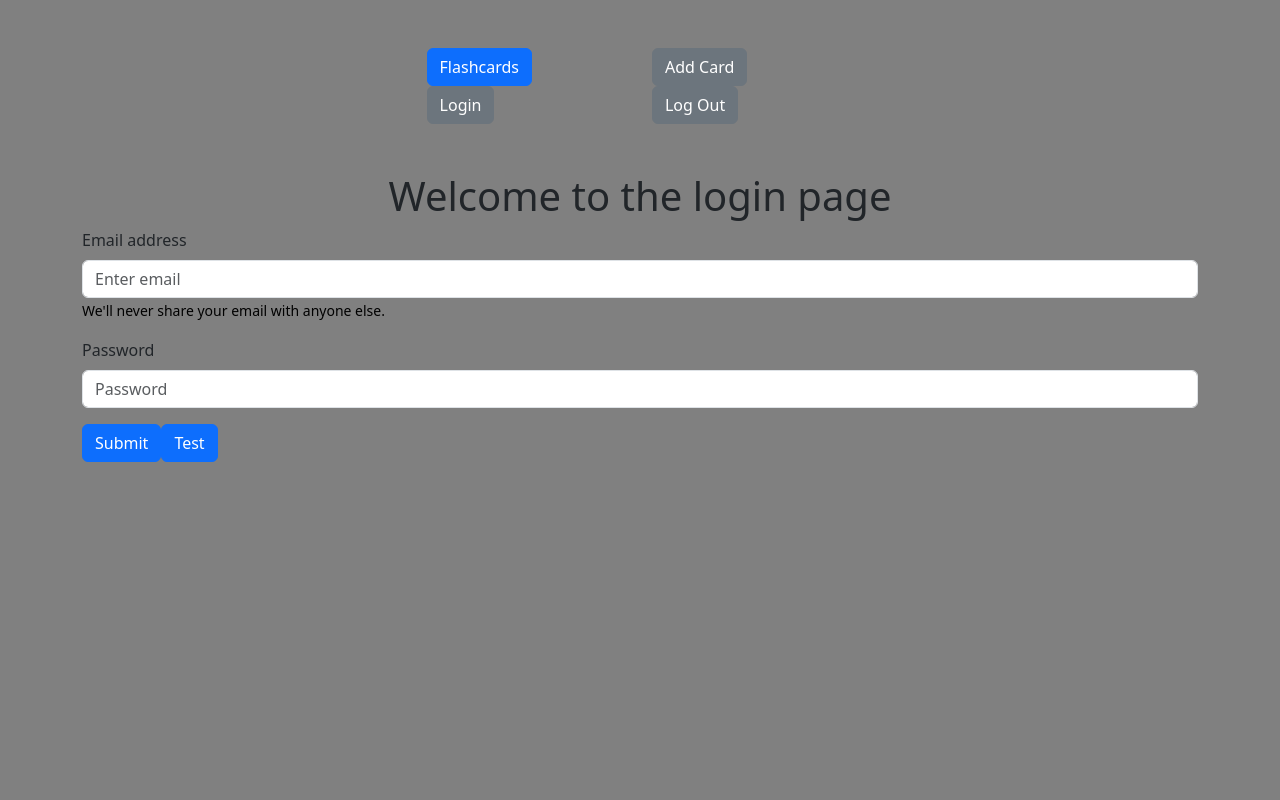
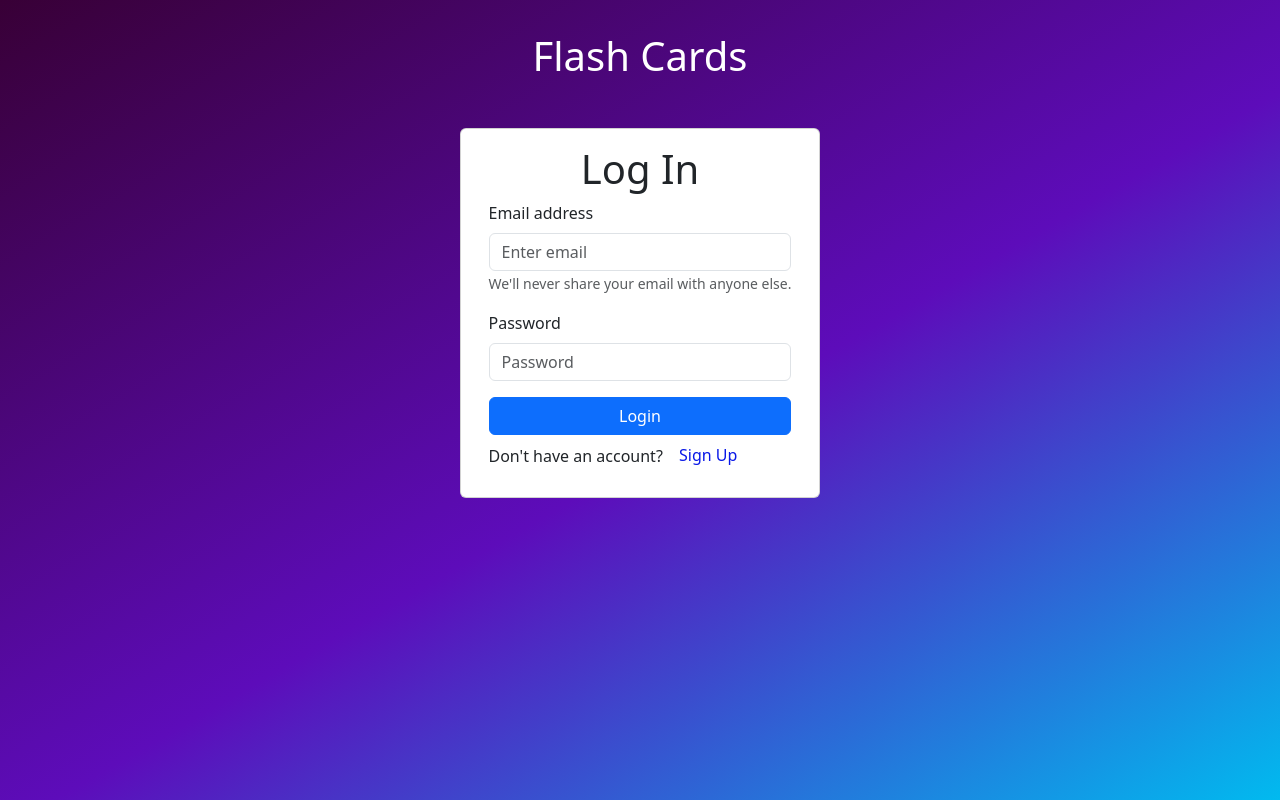
Before and after one commit to gitJakers/flashcard, a React (Create React App) app: page /login in a window 1280 px wide. Built offline with nearby package versions, Linux system fonts and the light colour scheme.

Commit message:
removed old folders, fixed signIn, added style

```diff
--- a/package.json
+++ b/package.json
@@ -3,6 +3,8 @@
   "version": "0.1.0",
   "private": true,
   "dependencies": {
+    "@fortawesome/fontawesome-svg-core": "^1.2.36",
+    "@fortawesome/free-solid-svg-icons": "^5.15.4",
     "@testing-library/jest-dom": "^5.11.4",
     "@testing-library/react": "^11.1.0",
     "@testing-library/user-event": "^12.1.10",
--- a/src/App.css
+++ b/src/App.css
@@ -45,26 +45,97 @@
 
 .card-back, .card-front {
   height: 10rem;
-  /* border-radius: .5rem; */
   width: 100%;
   color: white;
   display: flex;
   justify-content: center;
   align-items: center;
+  background-color: #272627;
+  height: 20rem;
+  border-radius: 10px;
+  box-shadow: 0px 0px 10px 5px rgb(0, 178, 248);
+  /* 0px 0px 10px 0px rgb(78, 1, 88); */
 }
 
-.card-front {
-  background-color: #168274;
-  box-shadow: 0rem 0rem 1rem 1rem  #168274;
+.flipBtn {
+  min-width: 12rem;
+  min-height: 4rem;
+  border-radius: 2rem;
+  border-style: hidden;
+  color: white;
+  font-size: 2rem;
+  background-color: #0CBABA;
 }
 
+.prevBtn, .nextBtn {
+  /* min-width: 10rem; */
+  color: white;
+  font-size: 1rem;
+  min-height: 4rem;
+  min-width: 5rem;
+  border-radius: 2rem;
+  border-style:solid;
+  border-color: #0CBABA;
+  background: transparent;
+  /* background-color: #0CBABA; */
+}
+
+.prevBtn:hover {
+  content:;
+  color: black;
+  padding-left: 2rem;
+}
+
+/* .nextBtn {
+
+} */
+
+/*
 .card-back {
   background-color: #477470;
+  height: 20rem;
   box-shadow: 0rem 0rem 1rem 1rem  #477470;
+} */
 
+.loginTitle {
+  display: flex;
+  justify-content: center;
+  align-content: center;
+  padding-top: 2rem;
+}
+
+/* .signUpCard {
+  min-height: 100vh;
+} */
+
+.signUpSize {
+  max-width: 400px;
+}
+
+.navbar {
+  display: flex;
+  justify-content: space-between;
 }
 
 .background {
-  background-color: gray;
   height: 100vh;
+  background: rgb(56,0,54);
+  background: linear-gradient(150deg, rgba(56,0,54,1) 0%, rgba(93,12,186,1) 54%, rgba(1,186,239,1) 100%);
 }
+
+.loginTitle {
+  color: white;
+}
+
+.loginBtn {
+  width: 100%;
+}
+
+/* Styling one button :) */
+.signUpBtn {
+  padding-top: 0px !important;
+  border-style: none !important;
+  color: #0918e7 !important;
+  outline: none !important;
+  box-shadow: none !important;
+}
--- a/src/App.js
+++ b/src/App.js
@@ -1,50 +1,37 @@
 import './App.css';
 import 'bootstrap/dist/css/bootstrap.min.css';
-import {BrowserRouter as Router, Switch, Route, Link} from 'react-router-dom';
+import {BrowserRouter as Router, Switch, Route, Redirect} from 'react-router-dom';
 import Container from 'react-bootstrap/Container';
-import Row from 'react-bootstrap/Row';
-import Col from 'react-bootstrap/Col';
 import FlashCard from './pages/flashcard.component';
 import AddCard from './pages/addCard';
 import SignIn from './pages/signIn';
-import {logOut} from './services/firebase';
-import { useHistory } from 'react-router';
 import  history from './services/history';
+import NavBar from './pages/navbar';
+
 
 function App() {
 
   return (
     <div className="background">
       <Router>
-        <Container className="d-flex justify-content-center py-5">
-          <Row>
-            <Col md={6}>
-              <Link to="/flashcards"><button className="btn btn-primary">Flashcards</button></Link>
-            </Col>
-            <Col md={6}>
-              <Link to="/addcard"><button className="btn btn-secondary">Add Card</button></Link>
-            </Col>
-            <Col md={6}>
-              <Link to="/login"><button className="btn btn-secondary">Login</button></Link>
-            </Col>
-            <Col md={6}>
-              <Link to="/login"><button onClick={(e) => {logOut(e)}} className="btn btn-secondary">Log Out</button></Link>
-            </Col>
-          </Row>
-        </Container>
-
         <Switch>
           <Route path="/login">
-            <SignIn history={history}/>
+            <Container className="signUpCard d-flex justify-content-center align-items-center">
+              <div className="signUpSize">
+                <SignIn history={history} />
+              </div>
+            </Container>
           </Route>
           <Route path="/flashcards">
+            <NavBar />
             <FlashCard/>
           </Route>
           <Route path="/addcard">
+            <NavBar />
             <AddCard/>
           </Route>
-          <Route path="/">
-            <h1>Welcome to the default page</h1>
+          <Route exact path="/">
+            <Redirect to="/login" />
           </Route>
         </Switch>
       </Router>
--- /dev/null
+++ b/src/pages/navbar.js
@@ -0,0 +1,51 @@
+import React from 'react'
+import Container from 'react-bootstrap/Container';
+// import Row from 'react-bootstrap/Row';
+import Navbar from 'react-bootstrap/Navbar';
+import { Nav } from 'react-bootstrap';
+import { withRouter } from 'react-router-dom';
+import Col from 'react-bootstrap/Col';
+import { BrowserRouter as Link } from 'react-router-dom';
+import { logOut, getUser } from '../services/firebase';
+
+function navbar(props) {
+
+    return (
+        <>
+            <Navbar className="mb-5" bg="dark" variant="dark">
+                <Container className="navbar">
+                    <Navbar.Brand href="/flashcards">FlashCards</Navbar.Brand>
+                    <div>
+                        <Nav className="me-auto">
+
+                            <Nav.Link href="/addcard">Add Card</Nav.Link>
+                            <Nav.Link href="" onClick={() => { getUser(props.user) }}>Get User</Nav.Link>
+                            <Nav.Link href="/login" onClick={(e) => { logOut(e) }}>Sign Out</Nav.Link>
+                        </Nav>
+                    </div>
+                </Container>
+            </Navbar>
+            {/* <Container className="d-flex justify-content-center">
+                <Row>
+                    <Col md={6}>
+                        <Link to="/flashcards"><button className="btn btn-primary">Flashcards</button></Link>
+                    </Col>
+                    <Col md={6}>
+                        <Link to="/addcard"><button className="btn btn-secondary">Add Card</button></Link>
+                    </Col>
+                    <Col md={6}>
+                        <Link to="/login"><button className="btn btn-secondary">Login</button></Link>
+                    </Col>
+                    <Col md={6}>
+                        <button onClick={() => { getUser(props.user) }} className="btn btn-secondary">Get User</button>
+                    </Col>
+                    <Col md={6}>
+                        <Link to="/login"><button onClick={(e) => { logOut(e) }} className="btn btn-secondary">Log Out</button></Link>
+                    </Col>
+                </Row>
+            </Container> */}
+        </>
+    )
+}
+
+export default withRouter(navbar)
--- a/src/pages/signIn.js
+++ b/src/pages/signIn.js
@@ -1,87 +1,145 @@
-import React, { Component } from "react";
-import { Container, Form, Button } from "react-bootstrap";
-import { logIn } from "../services/firebase";
-import { getAuth } from "firebase/auth";
-import { useHistory } from "react-router";
-import '../styles/signInStyle.css';
-import { BrowserRouter as Router, Switch, Route, Link, Redirect} from 'react-router-dom';
-import FlashCard from '../pages/flashcard.component';
+import React, { useState } from "react";
+import { Container, Form, Button, Card } from "react-bootstrap";
+import { logIn, signUp } from "../services/firebase";
+import { withRouter } from 'react-router';
 
-export default class SignIn extends Component {
-    constructor(props) {
-        super(props);
-        this.state = {
-            email: '',
-            password: '',
-            signedIn: false,
-            currentUser: '',
-            history: props.history
+const SignIn = (props) => {
+
+    const [email, setEmail] = useState();
+    const [password, setPassword] = useState();
+    const [loginCard, setLoginCard] = useState(true);
+    let history = props.history;
+
+    function handleSubmit(e, loginCard) {
+        e.preventDefault();
+        if(loginCard){
+            logIn(email, password, history);
+            console.log(true, 'click');
+        }else{
+            signUp(email, password, history);
+            console.log(false, 'click');
         }
-        this.handleSubmit = this.handleSubmit.bind(this);
-        this.handleEmail = this.handleEmail.bind(this);
-        this.handlePass = this.handlePass.bind(this);
-        this.test = this.test.bind(this);
+    };
+
+    function changeCard(e) {
+        e.preventDefault();
+        setLoginCard(!loginCard);
     }
 
-    handleSubmit(e) {
-        logIn(this.state.email, this.state.password, this.state.history);
-        e.preventDefault();
-        setTimeout(() => {
-            console.log(getAuth().currentUser.email);
-            if (this.state.currentUser === '') {
-                this.setState({ currentUser: getAuth().currentUser.email })
-            }
-        }, 1000);
-        this.props.history.push('/flashcards');
-    }
-
-    handleEmail(e) {
-        this.setState({ email: e.target.value });
-    }
-
-    handlePass(e) {
-        this.setState({ password: e.target.value });
-    }
-
-    test(e) {
-
-        console.log(this.state.history);
-    }
-
-    render() {
     return (
         <>
+            <h1 className="loginTitle">Flash Cards</h1>
+            <Card className="mt-5">
+                <Card.Body>
+                    {/* Log In card */}{/* Sign Up card */}
                     <Container className="signInBG">
-                    <Router>
-                        <h1 className="d-flex justify-content-center">Welcome to the login page</h1>
-                        <h2>{this.state.currentUser}</h2>
-                        <Form onSubmit={this.handleSubmit}>
+                        <h1 className="d-flex justify-content-center">{loginCard ? 'Log In' : 'Sign Up'}</h1>
+                        <Form onSubmit={(e) => handleSubmit(e, loginCard)}>
                             <Form.Group className="mb-3" controlId="formBasicEmail">
                                 <Form.Label>Email address</Form.Label>
-                                <Form.Control value={this.email} onChange={this.handleEmail} required type="email" placeholder="Enter email" />
+                                <Form.Control onChange={(e) => setEmail(e.target.value)} name="email" required type="email" placeholder="Enter email" />
                                 <Form.Text className="warningText">
                                     We'll never share your email with anyone else.
                                 </Form.Text>
                             </Form.Group>
                             <Form.Group className="mb-3" controlId="formBasicPassword">
                                 <Form.Label>Password</Form.Label>
-                                <Form.Control value={this.password} onChange={this.handlePass} required type="password" placeholder="Password" />
+                                <Form.Control required onChange={(e) => setPassword(e.target.value)} type="password" name="password" placeholder="Password" />
                             </Form.Group>
-                            <Button variant="primary" onClick={this.handleSubmit}>
-                                Submit
+                            <Button className="loginBtn" type="submit">
+                                {loginCard ? "Login" : "Create"}
                             </Button>
-                            <Button variant="primary" onClick={this.test}>
-                                Test
-                            </Button>
+                            <div className="my-2">
+                                {loginCard ? "Don't have an account?" : "Have an account?"} <Button className="signUpBtn" variant="outline" onClick={(e) => changeCard(e)}>{loginCard ? "Sign Up": "Go to Log In"}</Button>
+                            </div>
                         </Form>
-                        <Switch>
-                            <Route path="/flashcards">
-                                <FlashCard/>
-                            </Route>
-                        </Switch>
-                    </Router>
                     </Container>
+                </Card.Body>
+            </Card>
         </>
     )
 }
-}
+export default withRouter(SignIn);
+
+//This is initially what i had for my sign up page and decided to change it to a
+//functional component as there was a memory leak issue with the componentWillUnmount and setTimeout
+//
+// class SignIn extends Component {
+//     constructor(props) {
+//         super(props);
+//         this.state = {
+//             email: '',
+//             password: '',
+//             signedIn: false,
+//             currentUser:'',
+//             auth: props.auth,
+//             history: props.history
+//         }
+//         this.handleSubmit = this.handleSubmit.bind(this);
+//         this.handleEmail = this.handleEmail.bind(this);
+//         this.handlePass = this.handlePass.bind(this);
+//         this.test = this.test.bind(this);
+//     }
+
+//     handleSubmit(e) {
+//         // const auth = getAuth();
+//         // console.log(auth);
+//         logIn(this.state.email, this.state.password, this.state.history);
+//         this.setState({currentUser: this.state.auth.currentUser.email});
+//         e.preventDefault();
+//         // this.setState({currentUser: });
+//         // console.log(auth);
+//         // setTimeout(() => {
+//         //     console.log(getAuth().currentUser.email);
+//         // }, 1000);
+//         // if (this.state.currentUser === '') {
+//             // console.log(auth);
+//             // this.setState({ currentUser: auth.currentUser.email })
+//         // }
+//     }
+
+
+//     handleEmail(e) {
+//         this.setState({ email: e.target.value });
+//     }
+
+//     handlePass(e) {
+//         this.setState({ password: e.target.value });
+//     }
+
+//     test(e) {
+//         console.log(this.state.currentUser);
+//     }
+
+//     render() {
+//         return (
+//             <>
+//                 <Container className="signInBG">
+//                         <h1 className="d-flex justify-content-center">Welcome to the login page</h1>
+//                         <h2>{this.state.currentUser}</h2>
+//                         <Form onSubmit={this.handleSubmit}>
+//                             <Form.Group className="mb-3" controlId="formBasicEmail">
+//                                 <Form.Label>Email address</Form.Label>
+//                                 <Form.Control value={this.email} onChange={this.handleEmail} required type="email" placeholder="Enter email" />
+//                                 <Form.Text className="warningText">
+//                                     We'll never share your email with anyone else.
+//                                 </Form.Text>
+//                             </Form.Group>
+//                             <Form.Group className="mb-3" controlId="formBasicPassword">
+//                                 <Form.Label>Password</Form.Label>
+//                                 <Form.Control value={this.password} onChange={this.handlePass} required type="password" placeholder="Password" />
+//                             </Form.Group>
+//                             <Button variant="primary" onClick={this.handleSubmit}>
+//                                 Submit
+//                             </Button>
+//                             <Button variant="primary" onClick={this.test}>
+//                                 Test
+//                             </Button>
+//                         </Form>
+//                 </Container>
+//             </>
+//         )
+//     }
+// }
+
+// export default withRouter(SignIn);
--- a/src/services/firebase.js
+++ b/src/services/firebase.js
@@ -57,17 +57,26 @@ function getData() {
     return cards;
 }
 
-function signUp(email, password) {
+function getUser(){
+    const auth = getAuth();
+    console.log(auth.currentUser.email);
+    return auth;
+}
+
+function signUp(email, password, history) {
     const auth = getAuth();
     createUserWithEmailAndPassword(auth, email, password)
         .then((userCredential) => {
             // Signed in
             const user = userCredential.user;
+            console.log(user);
+            history.push('/flashcards');
             // ...
         })
         .catch((error) => {
             const errorCode = error.code;
             const errorMessage = error.message;
+            console.log(errorCode, errorMessage);
             // ..
         });
 }
@@ -80,21 +89,26 @@ function logIn(email, password, history) {
             const user = userCredential.user;
             console.log('logged in');
             history.push('/flashcards');
-
+            return user;
             // ...
         })
         .catch((error) => {
             const errorCode = error.code;
             const errorMessage = error.message;
+            console.log(errorCode, errorMessage);
         });
 }
 
-function logOut(e){
-    e.preventDefault();
+function logOut(){
     const auth = getAuth();
-    auth.signOut().then(() => {
-        console.log('signed out');
-    });
+    if(auth.currentUser != null){
+        auth.signOut().then(() => {
+            console.log('signed out');
+        });
+    }else{
+        alert('Not signed in');
+    }
 }
 
-export { firebase, db, AddFlashCard, getFlashCards, getData, logIn, logOut, signUp }
+export const auth = getAuth();
+export { firebase, db, AddFlashCard, getFlashCards, getData, logIn, logOut, signUp, getUser }
--- a/src/styles/signInStyle.css
+++ /dev/null
@@ -1,7 +0,0 @@
-.warningText {
-    color: black;
-}
-
-.signInBG {
-    /* background-color: black; */
-}
```
Also changed, not shown: src/pages/flashcard.component.jsx (+42 -16 lines), 1 other file (tests, documents, lock files or other folders). Lines whose indentation alone changed are shown as unchanged.
